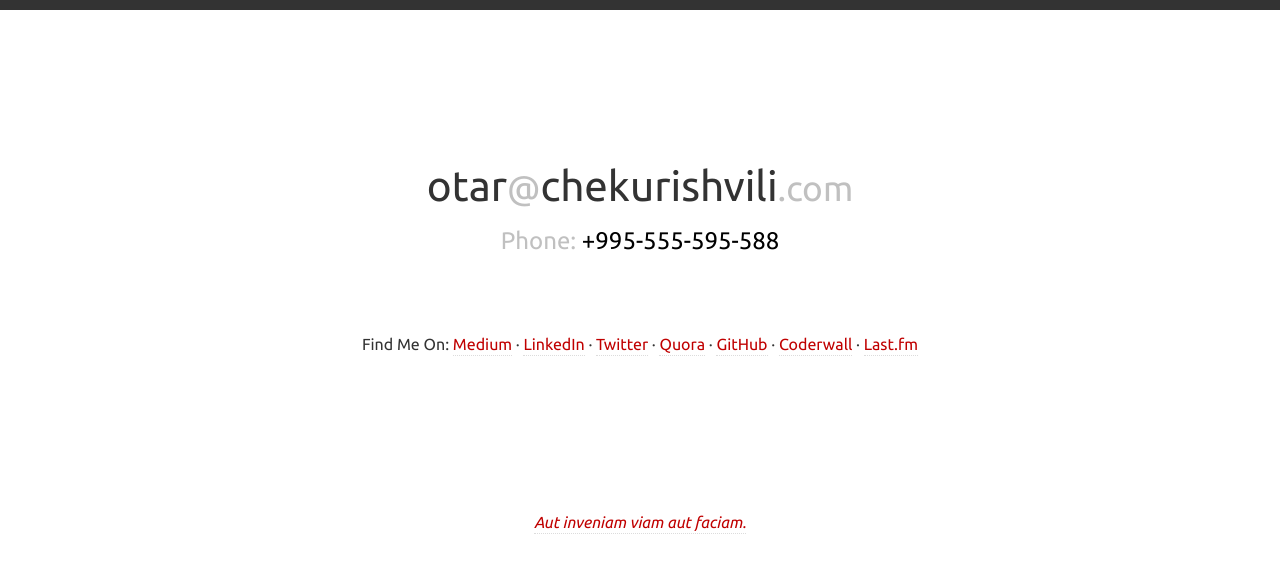
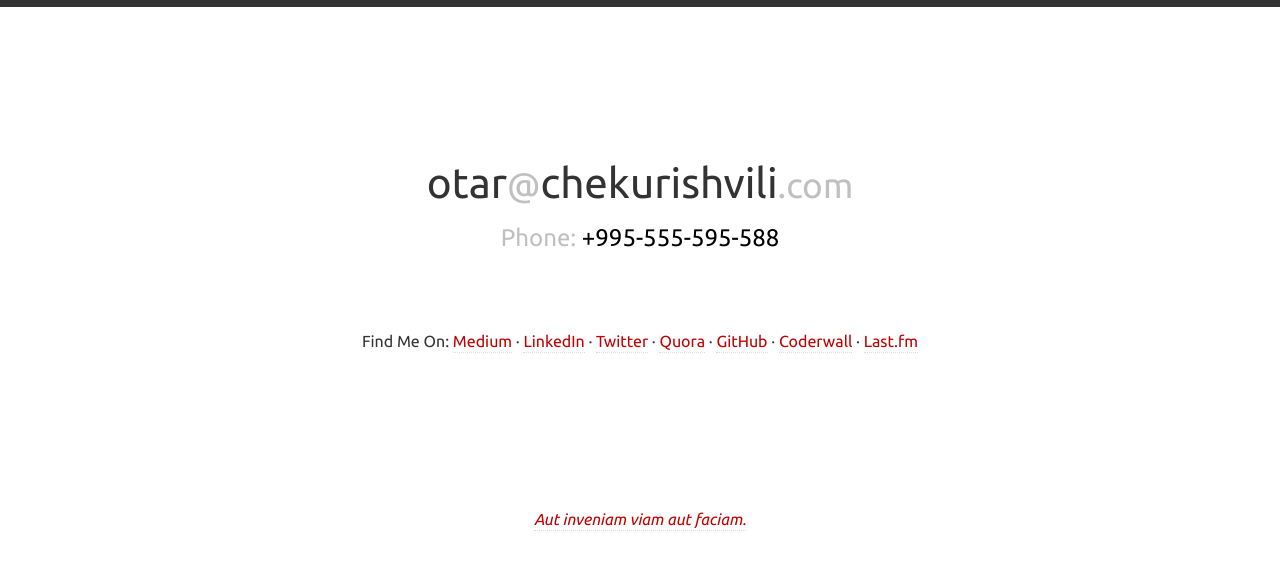
Before and after one commit to ochekurishvili/ochekurishvili.github.com, a plain HTML site: page index.html in a window 1280 px wide. Drawn offline with Linux system fonts and the light colour scheme.

Commit message:
Update index.html

```diff
--- a/index.html
+++ b/index.html
@@ -5,7 +5,7 @@
         <link rel="shortcut icon" href="favicon.ico" />
         <link href="http://fonts.googleapis.com/css?family=Ubuntu:400,500,400italic" rel="stylesheet" type="text/css">
         <style type="text/css">
-            body { margin: 0; padding: 10% 0 0 0; border-top: 10px solid #333; font-family: "Ubuntu", sans-serif; text-align: center; cursor: default }
+            body { margin: 0; padding: 10% 0 0 0; border-top: 7px solid #333; font-family: "Ubuntu", sans-serif; text-align: center; cursor: default }
             a, abbr { color: #C00000; border-bottom: 1px dotted #DCDCDC; padding-bottom: 2px; text-decoration: none }
             a:hover, abbr:hover { border-bottom-color: #C0C0C0 }
             h1 { font-weight: normal; color: #C0C0C0; font-size: 220%; margin-bottom: .5em }
```
